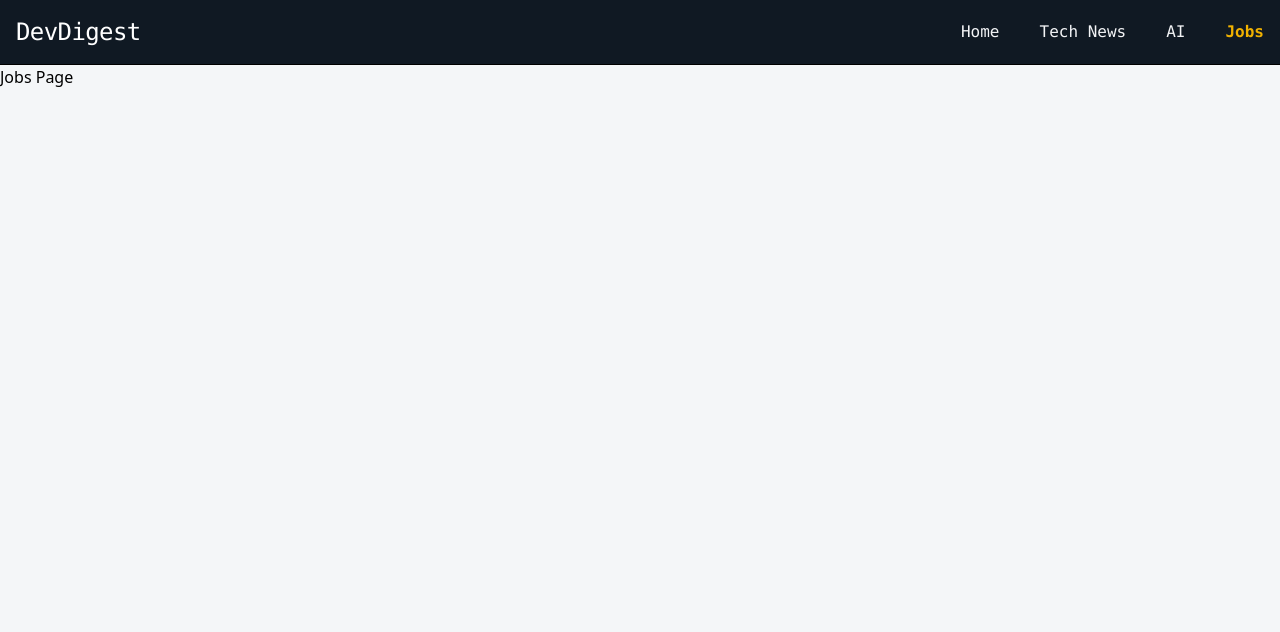
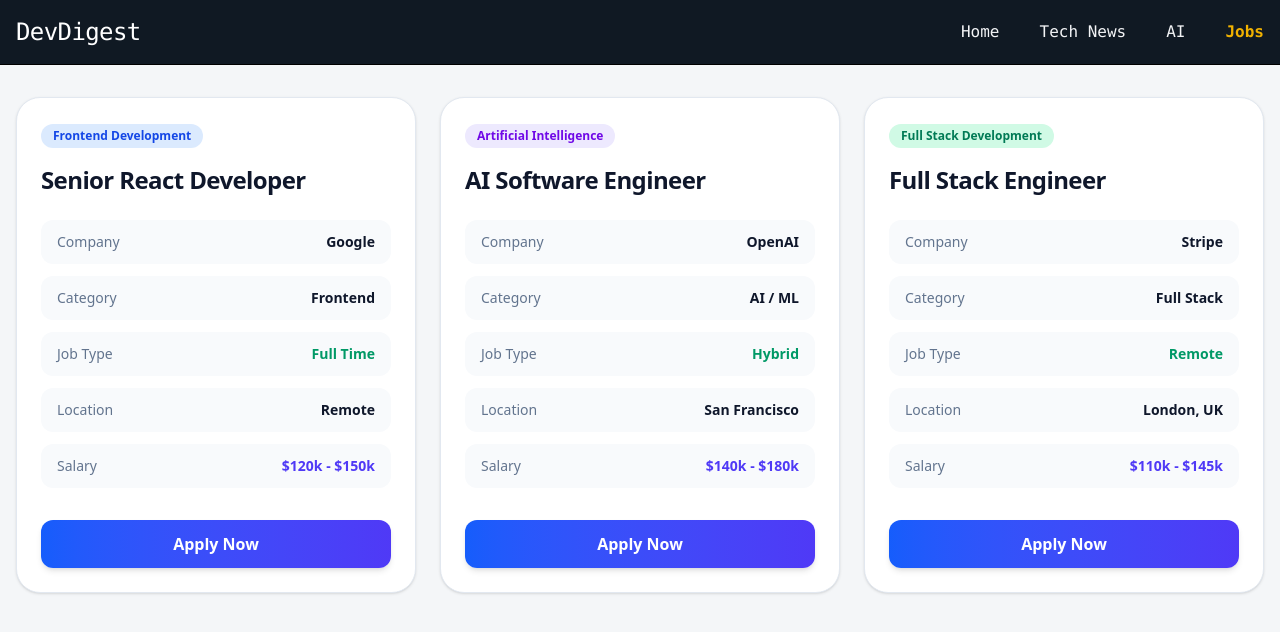
Before and after one commit to raushan-sinha/devdigest, a Next.js app: page /jobs in a window 1280 px wide. Shown: the top 632 px of the page. Built offline with nearby package versions, Linux system fonts and the light colour scheme; no server answers.

Commit message:
Added logic to get API data from Backend and Updated new Dummy cards for Jobs

```diff
--- a/app/jobs/page.tsx
+++ b/app/jobs/page.tsx
@@ -1,14 +1,18 @@
 'use client';
-import { useEffect } from "react";
+import { JobsDataProps } from "@/types/jobsPosting.types";
+import { useEffect, useState } from "react";
 
 export default function Jobs() {
-    // Fetch Jobs Potsing API -
+    const [jobsData, setJobsData] = useState<JobsDataProps[]>([]);
+
+    // Fetch Jobs Posting API -
     const jobsFetching = async () => {
         try {
             const response = await fetch('http://localhost:5000/jobs/api');
-            if(!response.ok) throw new Error('Failed to fetch API');
+            if (!response.ok) throw new Error('Failed to fetch API');
             const data = await response.json();
             console.log(data);
+            setJobsData(data);
         } catch (error) {
             console.error(error)
         }
@@ -19,6 +23,132 @@
     }, []);
 
     return (
-        <h1>Jobs Page</h1>
+        <section aria-label="Latest Technology News" className="mx-auto grid max-w-7xl gap-6 px-4 py-8 sm:grid-cols-2 xl:grid-cols-3">
+            {/* Card 1 */}
+            <article className="rounded-3xl border border-slate-200 bg-white p-6 shadow-sm transition-all duration-300 hover:-translate-y-1 hover:shadow-xl">
+                <span className="inline-flex rounded-full bg-blue-100 px-3 py-1 text-xs font-semibold text-blue-700">
+                    Frontend Development
+                </span>
+
+                <h2 className="mt-4 text-2xl font-bold tracking-tight text-slate-900">
+                    Senior React Developer
+                </h2>
+
+                <div className="mt-6 space-y-3 text-sm">
+                    <div className="flex items-center justify-between rounded-xl bg-slate-50 px-4 py-3">
+                        <span className="font-medium text-slate-500">Company</span>
+                        <span className="font-semibold text-slate-900">Google</span>
+                    </div>
+
+                    <div className="flex items-center justify-between rounded-xl bg-slate-50 px-4 py-3">
+                        <span className="font-medium text-slate-500">Category</span>
+                        <span className="font-semibold text-slate-900">Frontend</span>
+                    </div>
+
+                    <div className="flex items-center justify-between rounded-xl bg-slate-50 px-4 py-3">
+                        <span className="font-medium text-slate-500">Job Type</span>
+                        <span className="font-semibold text-emerald-600">Full Time</span>
+                    </div>
+
+                    <div className="flex items-center justify-between rounded-xl bg-slate-50 px-4 py-3">
+                        <span className="font-medium text-slate-500">Location</span>
+                        <span className="font-semibold text-slate-900">Remote</span>
+                    </div>
+
+                    <div className="flex items-center justify-between rounded-xl bg-slate-50 px-4 py-3">
+                        <span className="font-medium text-slate-500">Salary</span>
+                        <span className="font-bold text-indigo-600">$120k - $150k</span>
+                    </div>
+                </div>
+
+                <button className="mt-8 w-full rounded-xl bg-gradient-to-r from-blue-600 to-indigo-600 px-5 py-3 font-semibold text-white shadow-md transition-all duration-300 hover:from-blue-700 hover:to-indigo-700 hover:shadow-lg">
+                    Apply Now
+                </button>
+            </article>
+
+            {/* Card 2 */}
+            <article className="rounded-3xl border border-slate-200 bg-white p-6 shadow-sm transition-all duration-300 hover:-translate-y-1 hover:shadow-xl">
+                <span className="inline-flex rounded-full bg-violet-100 px-3 py-1 text-xs font-semibold text-violet-700">
+                    Artificial Intelligence
+                </span>
+
+                <h2 className="mt-4 text-2xl font-bold tracking-tight text-slate-900">
+                    AI Software Engineer
+                </h2>
+
+                <div className="mt-6 space-y-3 text-sm">
+                    <div className="flex items-center justify-between rounded-xl bg-slate-50 px-4 py-3">
+                        <span className="font-medium text-slate-500">Company</span>
+                        <span className="font-semibold text-slate-900">OpenAI</span>
+                    </div>
+
+                    <div className="flex items-center justify-between rounded-xl bg-slate-50 px-4 py-3">
+                        <span className="font-medium text-slate-500">Category</span>
+                        <span className="font-semibold text-slate-900">AI / ML</span>
+                    </div>
+
+                    <div className="flex items-center justify-between rounded-xl bg-slate-50 px-4 py-3">
+                        <span className="font-medium text-slate-500">Job Type</span>
+                        <span className="font-semibold text-emerald-600">Hybrid</span>
+                    </div>
+
+                    <div className="flex items-center justify-between rounded-xl bg-slate-50 px-4 py-3">
+                        <span className="font-medium text-slate-500">Location</span>
+                        <span className="font-semibold text-slate-900">San Francisco</span>
+                    </div>
+
+                    <div className="flex items-center justify-between rounded-xl bg-slate-50 px-4 py-3">
+                        <span className="font-medium text-slate-500">Salary</span>
+                        <span className="font-bold text-indigo-600">$140k - $180k</span>
+                    </div>
+                </div>
+
+                <button className="mt-8 w-full rounded-xl bg-gradient-to-r from-blue-600 to-indigo-600 px-5 py-3 font-semibold text-white shadow-md transition-all duration-300 hover:from-blue-700 hover:to-indigo-700 hover:shadow-lg">
+                    Apply Now
+                </button>
+            </article>
+
+            {/* Card 3 */}
+            <article className="rounded-3xl border border-slate-200 bg-white p-6 shadow-sm transition-all duration-300 hover:-translate-y-1 hover:shadow-xl">
+                <span className="inline-flex rounded-full bg-emerald-100 px-3 py-1 text-xs font-semibold text-emerald-700">
+                    Full Stack Development
+                </span>
+
+                <h2 className="mt-4 text-2xl font-bold tracking-tight text-slate-900">
+                    Full Stack Engineer
+                </h2>
+
+                <div className="mt-6 space-y-3 text-sm">
+                    <div className="flex items-center justify-between rounded-xl bg-slate-50 px-4 py-3">
+                        <span className="font-medium text-slate-500">Company</span>
+                        <span className="font-semibold text-slate-900">Stripe</span>
+                    </div>
+
+                    <div className="flex items-center justify-between rounded-xl bg-slate-50 px-4 py-3">
+                        <span className="font-medium text-slate-500">Category</span>
+                        <span className="font-semibold text-slate-900">Full Stack</span>
+                    </div>
+
+                    <div className="flex items-center justify-between rounded-xl bg-slate-50 px-4 py-3">
+                        <span className="font-medium text-slate-500">Job Type</span>
+                        <span className="font-semibold text-emerald-600">Remote</span>
+                    </div>
+
+                    <div className="flex items-center justify-between rounded-xl bg-slate-50 px-4 py-3">
+                        <span className="font-medium text-slate-500">Location</span>
+                        <span className="font-semibold text-slate-900">London, UK</span>
+                    </div>
+
+                    <div className="flex items-center justify-between rounded-xl bg-slate-50 px-4 py-3">
+                        <span className="font-medium text-slate-500">Salary</span>
+                        <span className="font-bold text-indigo-600">$110k - $145k</span>
+                    </div>
+                </div>
+
+                <button className="mt-8 w-full rounded-xl bg-gradient-to-r from-blue-600 to-indigo-600 px-5 py-3 font-semibold text-white shadow-md transition-all duration-300 hover:from-blue-700 hover:to-indigo-700 hover:shadow-lg">
+                    Apply Now
+                </button>
+            </article>
+        </section>
     );
 }
```
